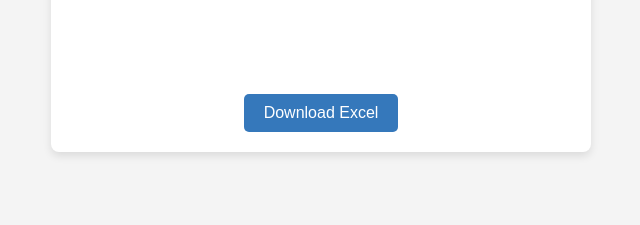
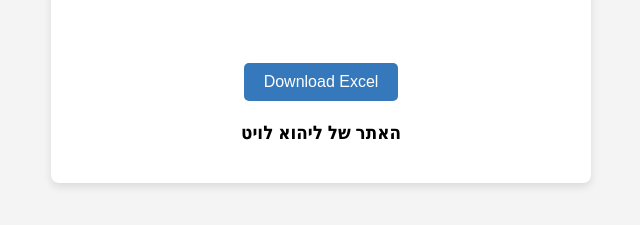
Before and after one commit to Lihu0/ImgToXls, a plain HTML site: page index.html in a window 1280 px wide. Shown: the part 415-640 px from the top of the page, without its empty margins (319-959 px from the left). Drawn offline with Linux system fonts and the light colour scheme.

Commit message:
Added credits

```diff
--- a/index.html
+++ b/index.html
@@ -28,6 +28,9 @@
         <br />
         <canvas id="canvas" class="canvas"></canvas>
         <button id="download" class="download-btn">Download Excel</button>
+        <footer>
+            <h3>האתר של ליהוא לויט</h3>
+        </footer>
     </div>
 
 </body>
```
